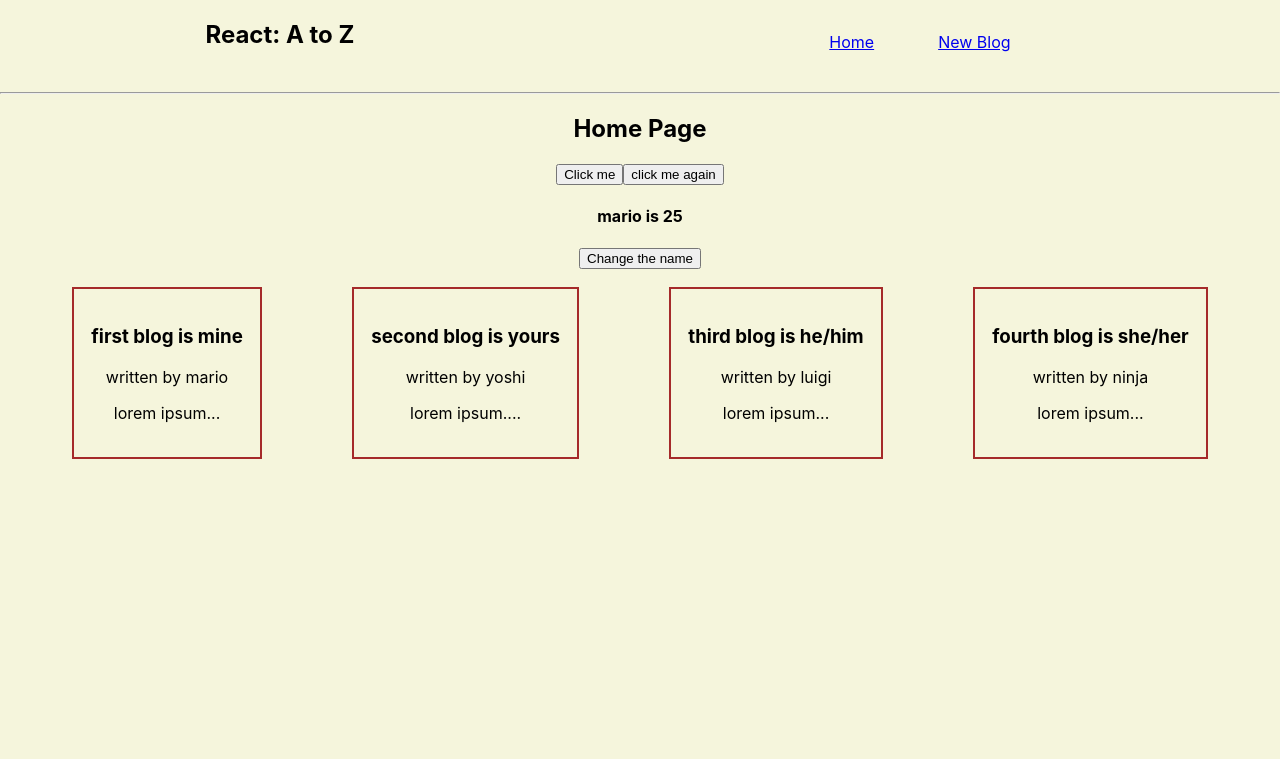
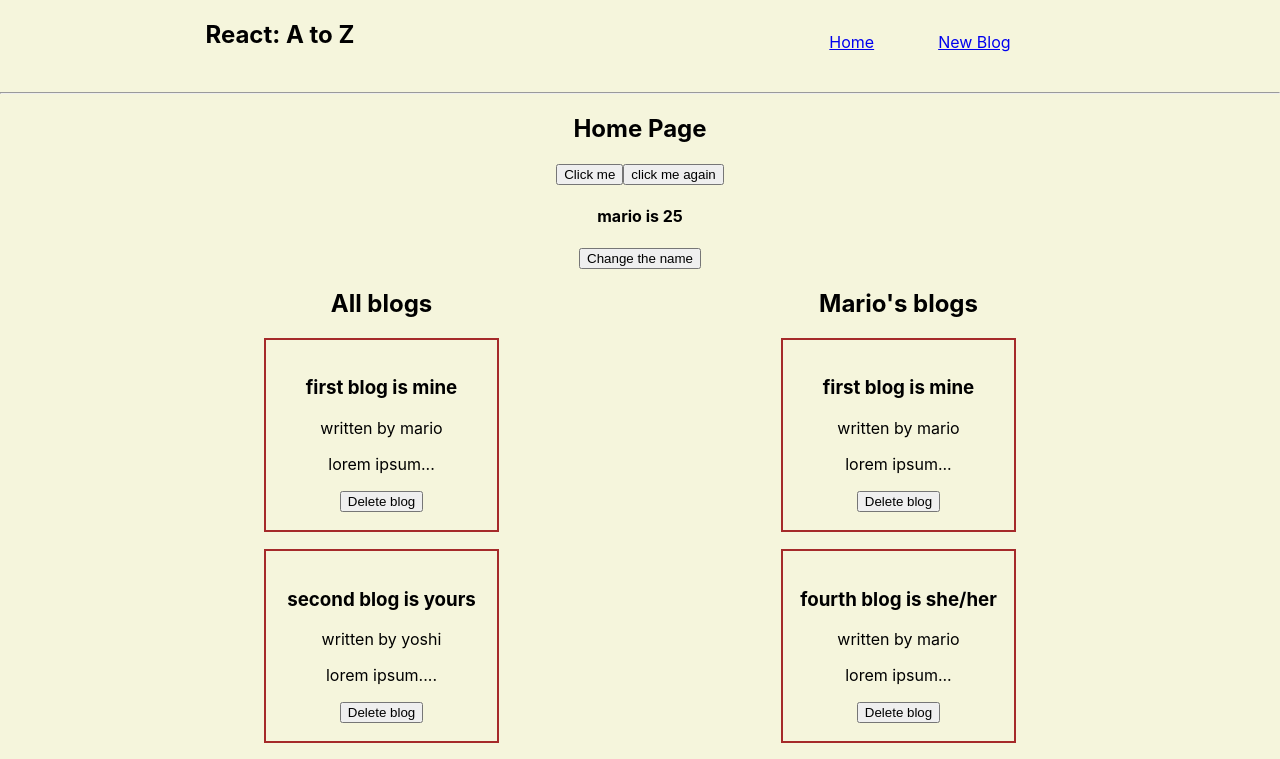
Before and after one commit to banirezaie/advance-react, a React (Create React App) app: page / in a window 1280 px wide. Shown: the top 759 px of the page. Built offline with nearby package versions, Linux system fonts and the light colour scheme.

Commit message:
delete post

```diff
--- /dev/null
+++ b/src/BlogList.js
@@ -0,0 +1,19 @@
+const BlogList = ({blogs, title , handleDelete}) => {
+  return (
+    <div className='blog-list'>
+    <h2>{title}</h2>
+      {blogs.map((post, i) => {
+          return(
+        <div className='post' key={i}>
+          <h3>{post.title}</h3>
+          <span>written by {post.author}</span>
+          <p>{post.body}</p>
+          <button onClick={()=> handleDelete(i)}>Delete blog</button>
+        </div>
+          )}
+      )}
+    </div>
+  );
+};
+
+export default BlogList;
--- a/src/Blogs.js
+++ b/src/Blogs.js
@@ -1,4 +1,5 @@
 import { useState } from 'react';
+import BlogList from './BlogList';
 
 
 const Blog = () => {
@@ -6,24 +7,20 @@ const Blog = () => {
         {title: 'first blog is mine', body: 'lorem ipsum...', author: 'mario', id: 1},
         {title: 'second blog is yours', body: 'lorem ipsum....', author: 'yoshi', id: 2},
         {title: 'third blog is he/him', body: 'lorem ipsum...', author: 'luigi', id: 3},
-        {title: 'fourth blog is she/her', body: 'lorem ipsum...', author: 'ninja', id: 4}
+        {title: 'fourth blog is she/her', body: 'lorem ipsum...', author: 'mario', id: 4}
     ])
+
+const handleDelete = (index)=>{
+    const newBlogs = blogs.filter(blog => blogs.indexOf(blog) !== index)
+    setBlogs(newBlogs)
+}
+
+
     return (
-        <div className="blog">{
-            blogs.map((post, i)=>{
-                return (
-                  <div className='post' key={i}>
-                    <h3>{post.title}</h3>
-                    <span>
-                       written by {post.author}
-                    </span>
-                    <p>
-                        {post.body}
-                    </p>
-                  </div>
-                );
-            })
-        }</div>
+        <div className="blog">
+            <BlogList blogs={blogs} title="All blogs" handleDelete={handleDelete} />
+            <BlogList blogs={blogs.filter((blog)=> blog.author === 'mario')} title="Mario's blogs" />
+        </div>
      );
 }
 
```
